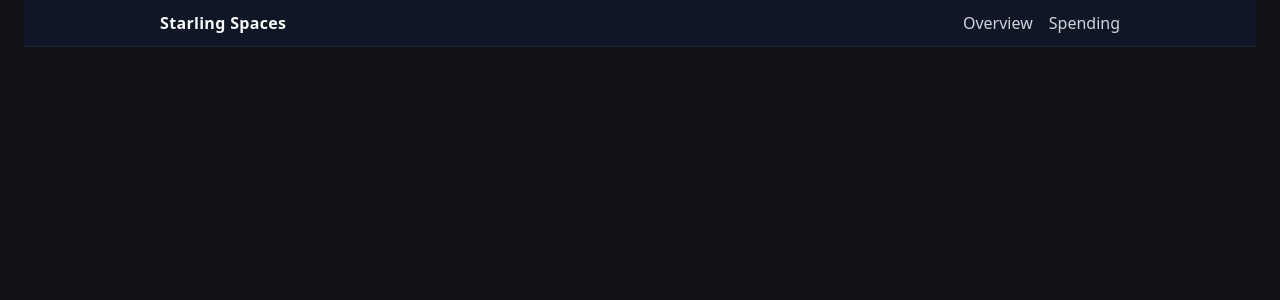
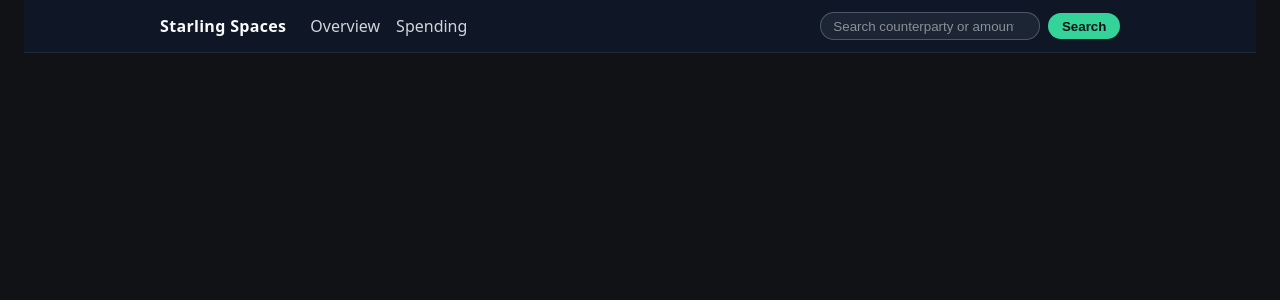
Before and after one commit to sebbacon/starling, a Django app: template templates/base.html in a window 1280 px wide. Shown: the top 300 px of the page. Run offline with Django 5.2, Linux system fonts and the light colour scheme; the template is opened without the code that fills it, so the values that code supplies are empty; some libraries are stand-ins or nearby versions.

Commit message:
Add spending search from global nav

```diff
--- a/templates/base.html
+++ b/templates/base.html
@@ -90,7 +90,13 @@
         display: flex;
         align-items: center;
         justify-content: space-between;
+        gap: 1rem;
         padding: 0.75rem 0;
+      }
+      .nav__group {
+        display: flex;
+        align-items: center;
+        gap: 1.5rem;
       }
       .nav__brand {
         color: #f9fafb;
@@ -110,6 +116,34 @@
       .nav__links a:hover {
         color: #34d399;
       }
+      .nav__form {
+        display: flex;
+        align-items: center;
+        gap: 0.5rem;
+      }
+      .nav__form input[type="search"] {
+        background: rgba(31, 41, 55, 0.85);
+        border: 1px solid rgba(148, 163, 184, 0.4);
+        border-radius: 20px;
+        padding: 0.35rem 0.75rem;
+        color: #e5e7eb;
+        min-width: 220px;
+      }
+      .nav__form input[type="search"]::placeholder {
+        color: rgba(229, 231, 235, 0.55);
+      }
+      .nav__form button {
+        background: #34d399;
+        color: #101215;
+        border: none;
+        border-radius: 999px;
+        padding: 0.35rem 0.85rem;
+        font-weight: 600;
+        cursor: pointer;
+      }
+      .nav__form button:hover {
+        background: #10b981;
+      }
       main {
         padding-top: 1.5rem;
       }
@@ -119,11 +153,22 @@
   <body>
     <header class="nav">
       <div class="nav__inner">
-        <a class="nav__brand" href="/">Starling Spaces</a>
-        <nav class="nav__links">
-          <a href="/">Overview</a>
-          <a href="/spending/">Spending</a>
-        </nav>
+        <div class="nav__group">
+          <a class="nav__brand" href="/">Starling Spaces</a>
+          <nav class="nav__links">
+            <a href="/">Overview</a>
+            <a href="/spending/">Spending</a>
+          </nav>
+        </div>
+        <form class="nav__form" action="/spending/" method="get">
+          <input
+            type="search"
+            name="search"
+            value="{{ request.GET.search|default:'' }}"
+            placeholder="Search counterparty or amount"
+          />
+          <button type="submit">Search</button>
+        </form>
       </div>
     </header>
     <main>
```
Also changed, not shown: starling_web/spaces/views.py (+38 -1 lines), templates/spaces/spending.html (+16 -0 lines), tests/test_spending_view.py (+38 -0 lines).
